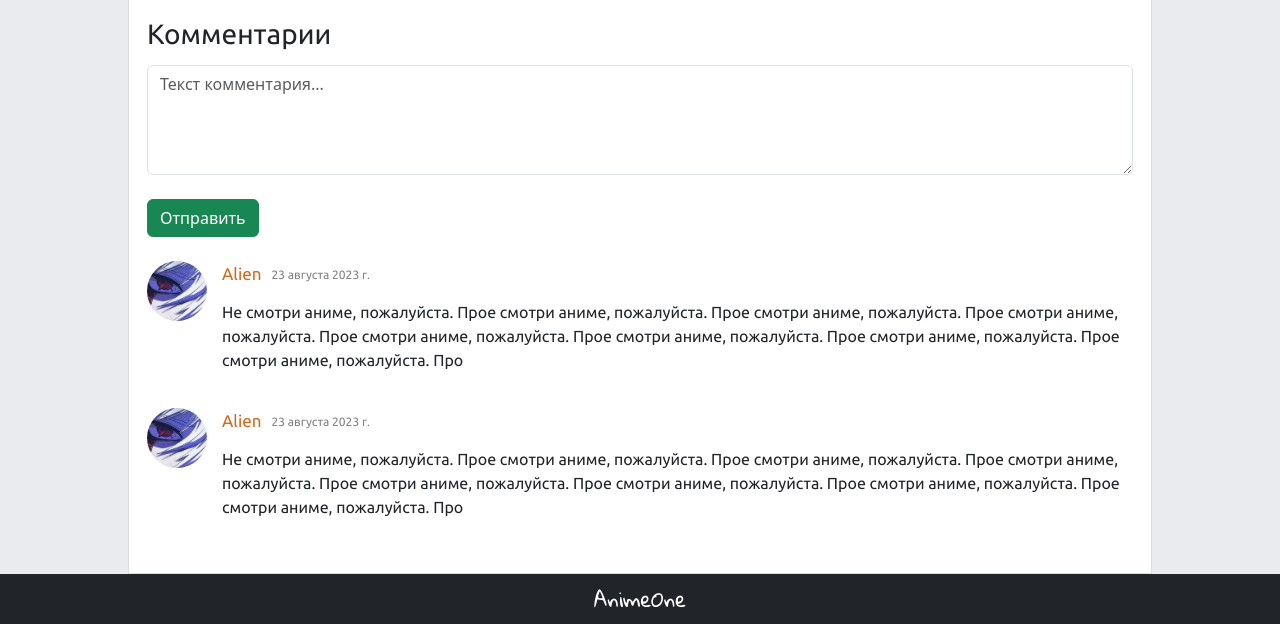
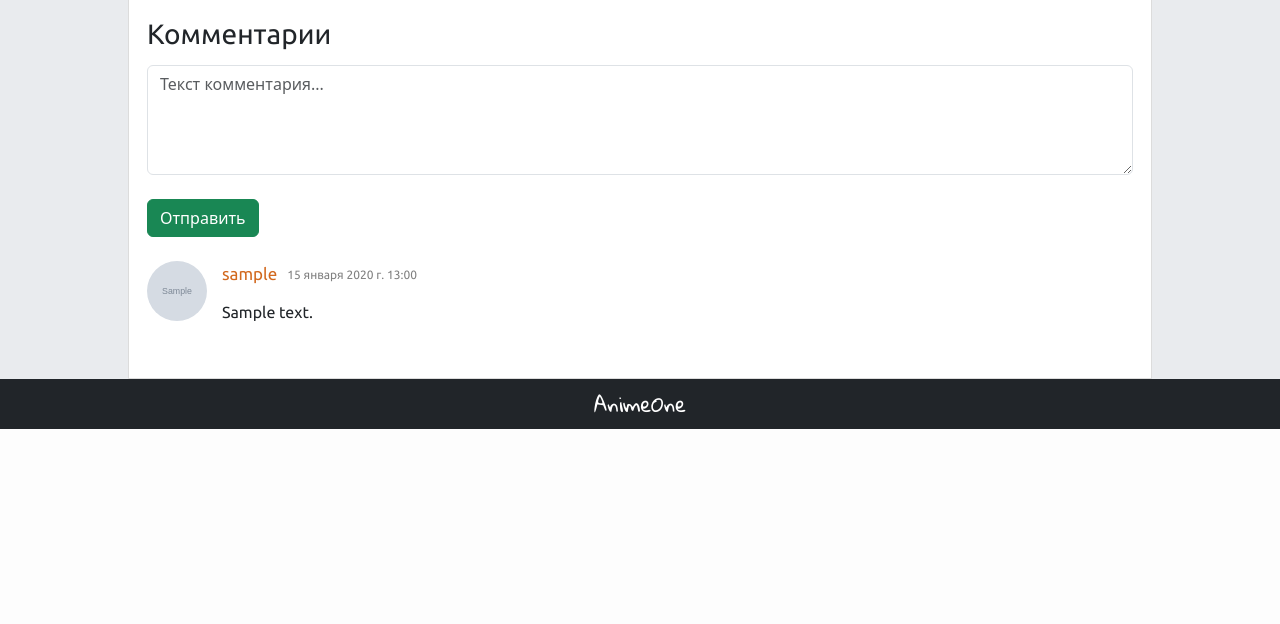
Before and after one commit to katsuyorii/anime_site, a Django app: a page that uses mysite/catalog/templates/catalog/anime-detail.html in a window 1280 px wide. Shown: the part 765-1389 px from the top of the page. After the commit the page ends 1194 px from the top, so only its background shows below. Run offline with Django 4.2, Linux system fonts and the light colour scheme; tables that the repository leaves empty hold one stand-in row (values such as "Sample post"); grey boxes marked "Sample" are stand-in pictures.

Commit message:
add logic add comments

```diff
--- a/mysite/catalog/forms.py
+++ b/mysite/catalog/forms.py
@@ -3,6 +3,12 @@ from .models import Comment
 
 
 class AddCommentForm(forms.ModelForm):
+    content = forms.CharField(widget=forms.Textarea(attrs={
+        'class': 'form-control',
+        'rows': '4',
+        'placeholder': 'Текст комментария...',
+    }))
+
     class Meta:
         model = Comment
         fields = [
--- a/mysite/catalog/templates/catalog/anime-detail.html
+++ b/mysite/catalog/templates/catalog/anime-detail.html
@@ -96,56 +96,27 @@
             <form method="POST">
                 {% csrf_token %}
                 <div class="form-outline">
-                    <textarea class="form-control" id="content" rows="4"
-                        placeholder="Текст комментария..."></textarea>
+                    {{ form.content }}
                 </div>
                 <br>
                 <button type="submit" class="btn btn-success">Отправить</button>
             </form>
             <br>
+            {% for comm in comments %}
             <div class="main-block-anime-detail-bottom-comment">
                 <div class="img_obertka">
-                    <img class="main-block-anime-detail-bottom-comment-img" src="img/profile-img/1.jpg"
+                    <img class="main-block-anime-detail-bottom-comment-img" src="{{ comm.author.image.url }}"
                         alt="Logo">
                 </div>
                 <div class="main-block-anime-detail-bottom-comment-content">
                     <div class="main-block-anime-detail-bottom-comment-content-namedata">
-                        <a class="main-block-anime-detail-bottom-comment-content-name" href="#">Alien</a>
-                        <p class="main-block-anime-detail-bottom-comment-content-data">23 августа 2023 г.</p>
+                        <a class="main-block-anime-detail-bottom-comment-content-name" href="#">{{ comm.author.username }}</a>
+                        <p class="main-block-anime-detail-bottom-comment-content-data">{{ comm.date_created }}</p>
                     </div>
-                    <p class="main-block-anime-detail-bottom-comment-content-text">Не смотри аниме, пожалуйста.
-                        Прое смотри аниме, пожалуйста.
-                        Прое смотри аниме, пожалуйста.
-                        Прое смотри аниме, пожалуйста.
-                        Прое смотри аниме, пожалуйста.
-                        Прое смотри аниме, пожалуйста.
-                        Прое смотри аниме, пожалуйста.
-                        Прое смотри аниме, пожалуйста.
-                        Про </p>
+                    <p class="main-block-anime-detail-bottom-comment-content-text">{{ comm.content }}</p>
                 </div>
             </div>
-
-            <div class="main-block-anime-detail-bottom-comment">
-                <div class="img_obertka">
-                    <img class="main-block-anime-detail-bottom-comment-img" src="img/profile-img/1.jpg"
-                        alt="Logo">
-                </div>
-                <div class="main-block-anime-detail-bottom-comment-content">
-                    <div class="main-block-anime-detail-bottom-comment-content-namedata">
-                        <a class="main-block-anime-detail-bottom-comment-content-name" href="#">Alien</a>
-                        <p class="main-block-anime-detail-bottom-comment-content-data">23 августа 2023 г.</p>
-                    </div>
-                    <p class="main-block-anime-detail-bottom-comment-content-text">Не смотри аниме, пожалуйста.
-                        Прое смотри аниме, пожалуйста.
-                        Прое смотри аниме, пожалуйста.
-                        Прое смотри аниме, пожалуйста.
-                        Прое смотри аниме, пожалуйста.
-                        Прое смотри аниме, пожалуйста.
-                        Прое смотри аниме, пожалуйста.
-                        Прое смотри аниме, пожалуйста.
-                        Про </p>
-                </div>
-            </div>
+            {% endfor %}
         </div>
     </div>
 </div>
--- a/mysite/catalog/views.py
+++ b/mysite/catalog/views.py
@@ -1,5 +1,8 @@
 from django.views.generic import ListView, DetailView
-from .models import Anime, AnimeShots
+from .models import Anime, AnimeShots, Comment
+from django.views.generic.edit import FormMixin
+from .forms import AddCommentForm
+from django.urls import reverse_lazy
 
 
 class IndexView(ListView):
@@ -40,15 +43,33 @@ class AnimeListView(ListView):
         return context
 
 
-class AnimeDetailView(DetailView):
+class AnimeDetailView(FormMixin, DetailView):
     model = Anime
     template_name = 'catalog/anime-detail.html'
     context_object_name = 'anime'
     slug_url_kwarg = 'anime_slug'
+    form_class = AddCommentForm
+
+    def get_success_url(self):
+        return reverse_lazy('index')
 
     def get_context_data(self, **kwargs):
         context = super().get_context_data(**kwargs)
         context['title'] = self.object.title
         context['anime_shorts'] = AnimeShots.objects.filter(anime_id=self.object.pk)
+        context['comments'] = Comment.objects.filter(anime_id=self.object.pk).select_related('author', 'anime')
+        context['form'] = self.get_form()
 
         return context
+
+    def post(self, request, *args, **kwargs):
+        form = self.get_form()
+        if form.is_valid():
+            comm = form.save(commit=False)
+            current_anime = self.get_object()
+            comm.anime_id = current_anime.pk
+            comm.author_id = request.user.pk
+            comm.save()
+            return self.form_valid(form)
+        else:
+            return self.form_invalid(form)
--- a/mysite/users/templates/users/profile.html
+++ b/mysite/users/templates/users/profile.html
@@ -16,7 +16,7 @@
             <h1 class="block-title-h">Профиль</h1>
             <div class="main-block-inner-two">
                 <div class="main-block-login">
-                    <form method="POST">
+                    <form enctype="multipart/form-data" method="POST">
                         {% csrf_token %}
                         <img class="main-block-login-img" src="{{ user.image.url }}" alt="Logo">
                         <div class="row">
```
Also changed, not shown: mysite/media/users_images/1.jpg (added).
